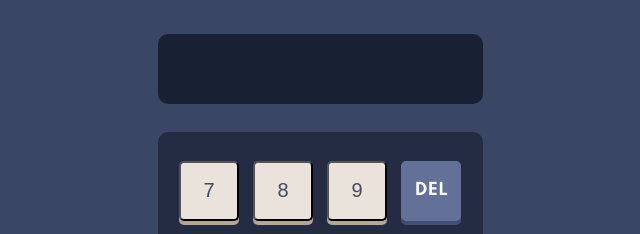
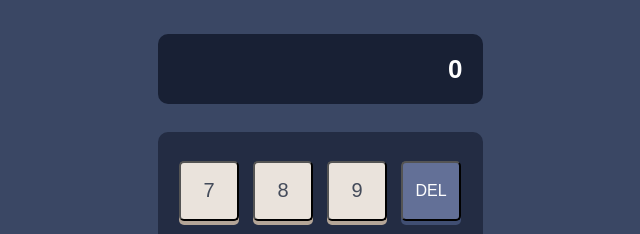
Before and after one commit to agam95/Calculator, a plain HTML site: page index.html in a window 1280 px wide. Both pictures are taken after a click on the button "RESET". Shown: the part 168-402 px from the top of the page, 320-960 px from the left. Drawn offline with Linux system fonts and the light colour scheme.

Commit message:
Append numbers

```diff
--- a/index.html
+++ b/index.html
@@ -59,14 +59,14 @@
       </div>
     </header>
 
-    <input type="text" id="total" />
+    <input type="text" id="total" value="0" />
     <div></div>
     <div class="calculate">
       <div class="small">
         <button class="box number" value="7">7</button>
         <button class="box number" value="8">8</button>
         <button class="box number" value="9">9</button>
-        <div class="box" id="del">DEL</div>
+        <button class="box del" id="del" value="Delete">DEL</button>
         <button class="box number" value="4">4</button>
         <button class="box number" value="5">5</button>
         <button class="box number" value="6">6</button>
@@ -75,7 +75,7 @@
         <button class="box number" value="2">2</button>
         <button class="box number" value="3">3</button>
         <button class="box operator" id="minus" value="-">-</button>
-        <button class="box number decimal" id="comma" value=",">,</button>
+        <button class="box decimal" id="comma" value=",">,</button>
         <button class="box number" value="0">0</button>
         <button class="box operator" id="devide" value="/">/</button>
         <button class="box operator" id="multiply" value="x">x</button>
--- a/script.js
+++ b/script.js
@@ -5,30 +5,50 @@ const numbers = document.querySelectorAll(".number");
 const operator = document.querySelectorAll(".operator");
 const reset = document.getElementById("reset");
 const del = document.getElementById("del");
+const decimal = document.querySelector(".decimal");
 
-//INPUT
+const buttons = [...numbers, ...operator, reset, del, decimal];
+
 const input = document.getElementById("total");
 
-const buttons = [...numbers, ...operator, reset, del];
-
-buttons.forEach(function (i) {
-  i.addEventListener("click", function (event) {
-    // Access the clicked element
+buttons.forEach(function (button) {
+  button.addEventListener("click", function (event) {
     const target = event.target;
 
     if (target.classList.contains("operator")) {
+      input.value = target.value;
       console.log("operator", target.value);
       return;
     }
+
     if (target.classList.contains("decimal")) {
+      input.value = target.value;
       console.log("decimal", target.value);
       return;
     }
-    if (target.classList.contains("reset")) {
-      console.log("reset", target.value);
+
+    if (target.classList.contains("all-clear")) {
+      input.value = target.value;
+      console.log("clear", target.value);
       return;
     }
 
-    console.log("number", target.value);
+    console.log("digit", target.value);
+
+    if (target.matches("button")) {
+      const keyContent = target.value;
+      const displayedNum = input.value;
+      if (target.value) {
+        if (displayedNum === "0") {
+          input.value = keyContent;
+        } else {
+          input.value = displayedNum + keyContent;
+        }
+      }
+    }
   });
 });
+
+reset.addEventListener("click", function () {
+  input.value = 0;
+});
```
